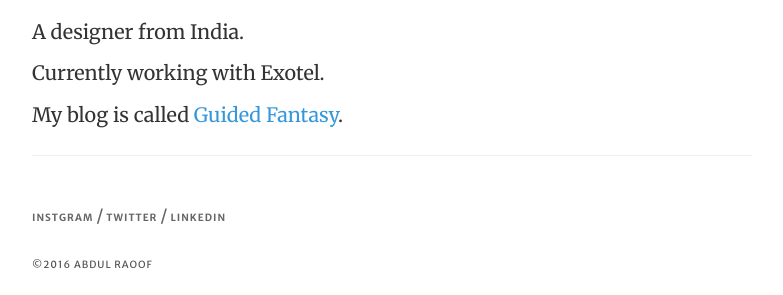
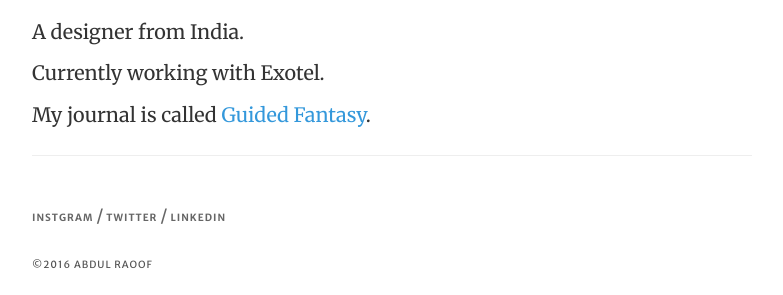
Before and after one commit to abdulraoof/abdulraoof.github.io, a Jekyll site: the page built from index.html, in a window 1280 px wide. Shown: the part 318-613 px from the top of the page, without its empty margins (248-1031 px from the left). Built offline with Jekyll 4.4.1, drawn with Linux system fonts in a browser that asks for light colours; the list of posts is cut into pages by our own code.

Commit message:
fixing nav

```diff
--- a/index.html
+++ b/index.html
@@ -6,5 +6,5 @@ layout: default
 	<p>I am Abdul Raoof.</p>
 	<p>A designer from India.</p>
 	<p>Currently working with Exotel.</p>
-	<p>My blog is called <a href="#">Guided Fantasy</a>.</p>
+	<p>My journal is called <a href="{{site.baseurl}}/journal">Guided Fantasy</a>.</p>
 </div>
```
